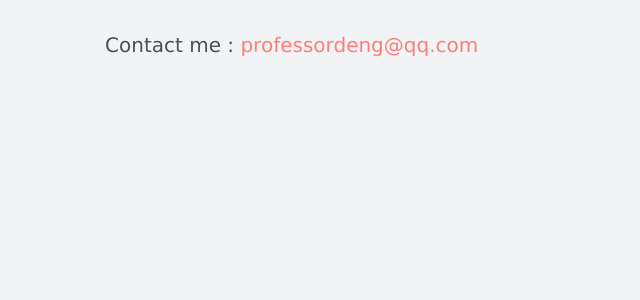
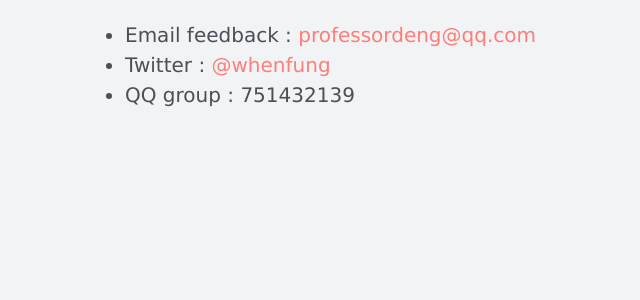
Before and after one commit to professordeng/Xplan, a Jekyll site: the page built from help.md, in a window 1280 px wide. Shown: the top 300 px of the page, without its empty margins (175-815 px from the left). Built offline with Jekyll 4.4.1, drawn with Linux system fonts in a browser that asks for light colours; nearby versions of some CDN libraries.

Commit message:
Update help.md

```diff
--- a/help.md
+++ b/help.md
@@ -3,4 +3,6 @@ layout: default
 title: Help
 ---
 
-Contact me : [professordeng@qq.com](mailto:professordeng@qq.com)
+- Email feedback : [professordeng@qq.com](mailto:professordeng@qq.com)
+- Twitter : [@whenfung](https://twitter.com/whenfung)
+- QQ group : 751432139
```
